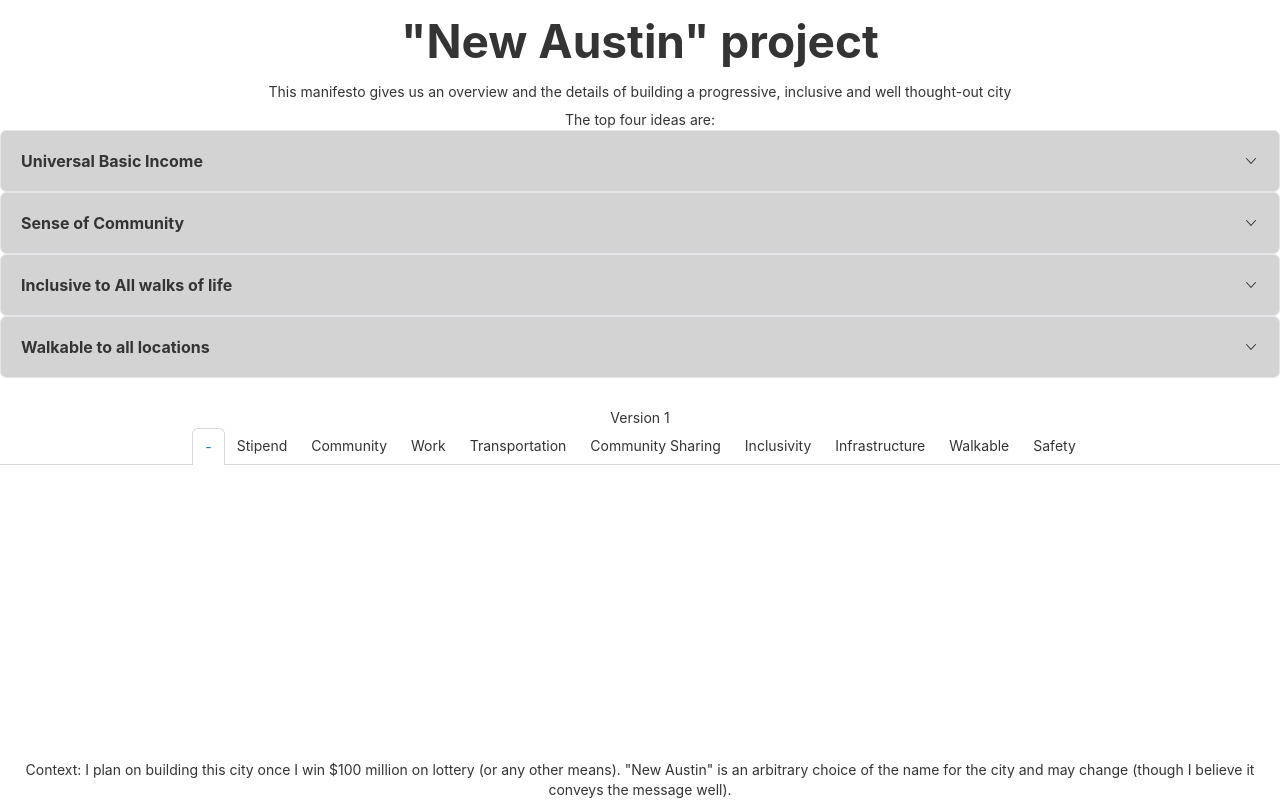
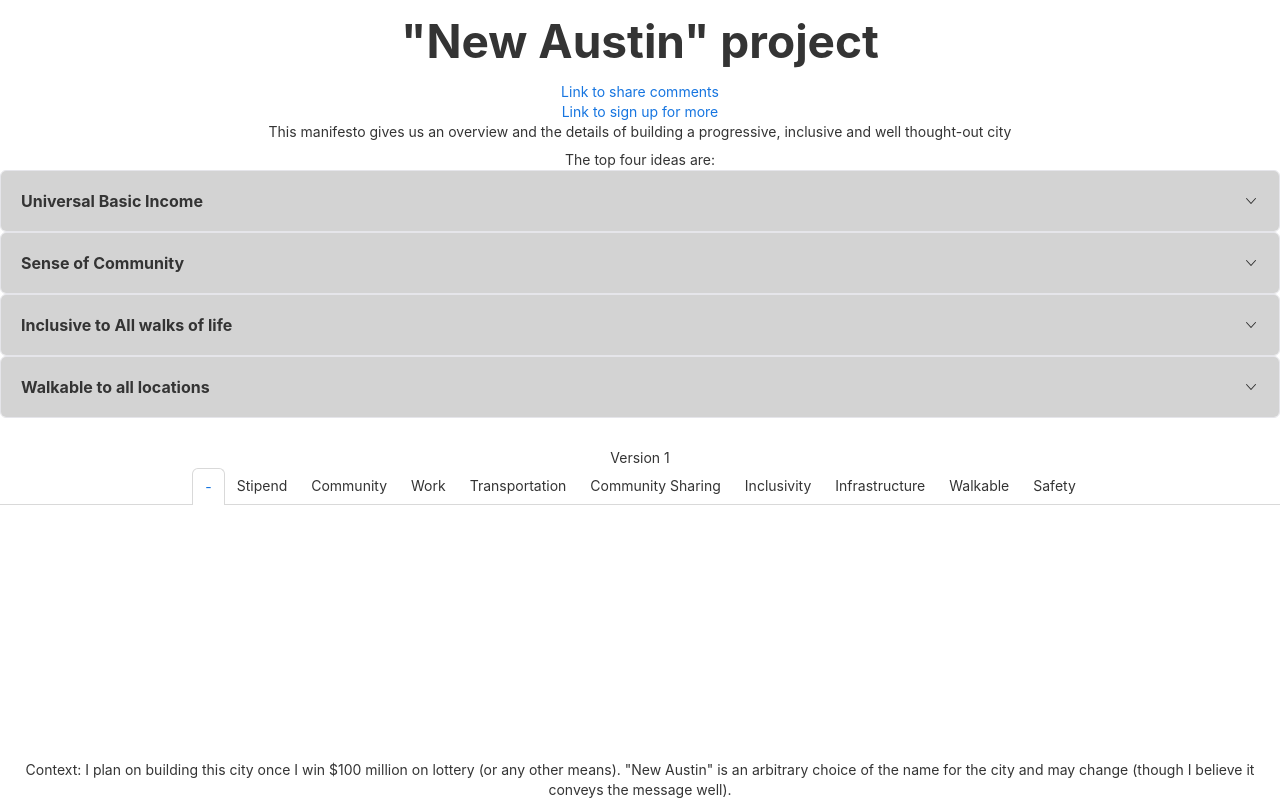
Before and after one commit to harumhl/New-Austin-project, a React (Create React App) app: page / in a window 1280 px wide. Built offline with nearby package versions, Linux system fonts and the light colour scheme.

Commit message:
links to google forms

```diff
--- a/src/App.js
+++ b/src/App.js
@@ -12,6 +12,21 @@ function App() {
         <h1 style={{ paddingTop: "10px", paddingBottom: "10px" }}>
           "New Austin" project
         </h1>
+        <a
+          href="https://forms.gle/WjkCCYpsVcqG6BkGA"
+          target="_blank"
+          rel="noreferrer"
+        >
+          Link to share comments
+        </a>
+        <br />
+        <a
+          href="https://forms.gle/91RtqrzZy6jByryB7"
+          target="_blank"
+          rel="noreferrer"
+        >
+          Link to sign up for more
+        </a>
         <Overview />
         <div style={{ paddingTop: "30px" }}></div>
       </Header>
@@ -21,7 +36,8 @@ function App() {
       <Footer style={{ bottom: 0 }}>
         Context: I plan on building this city once I win $100 million on lottery
         (or any other means). "New Austin" is an arbitrary choice of the name
-        for the city and may change (though I believe it conveys the message well).
+        for the city and may change (though I believe it conveys the message
+        well).
       </Footer>
     </Container>
   );
```
